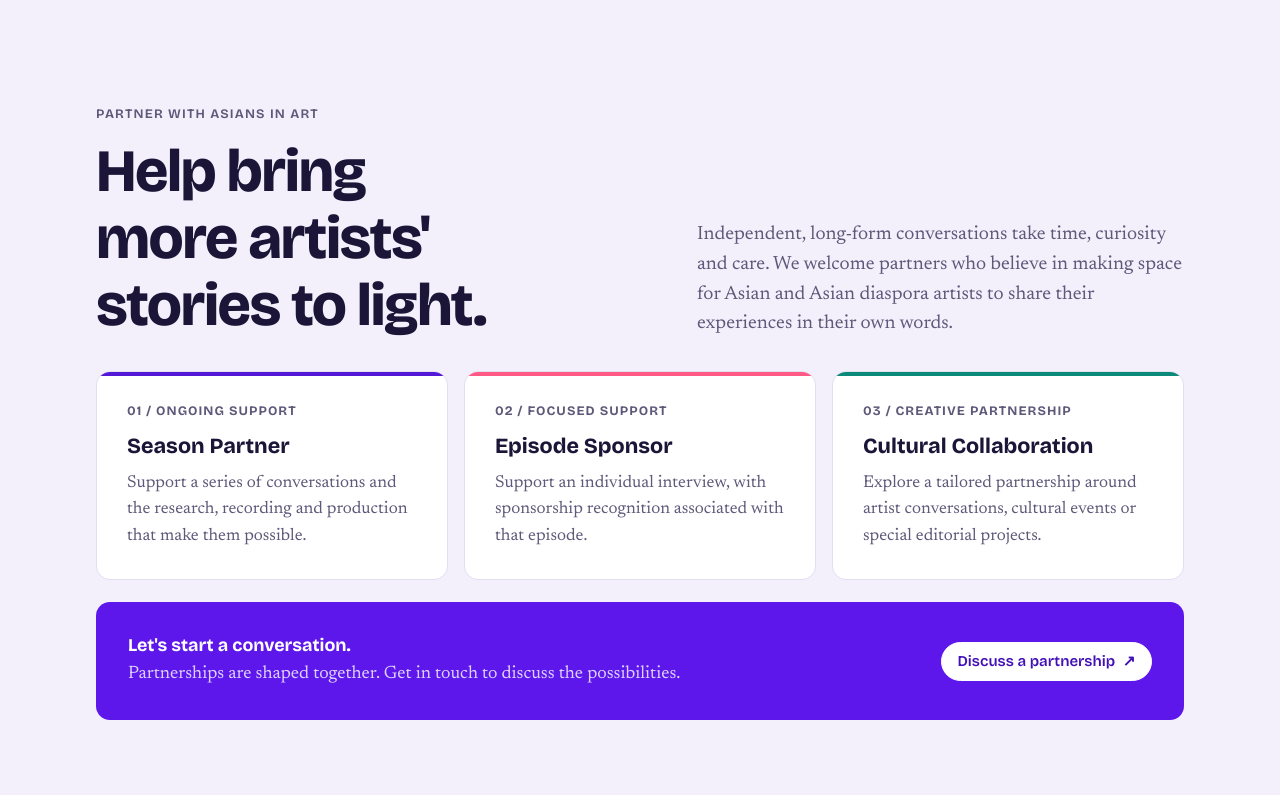
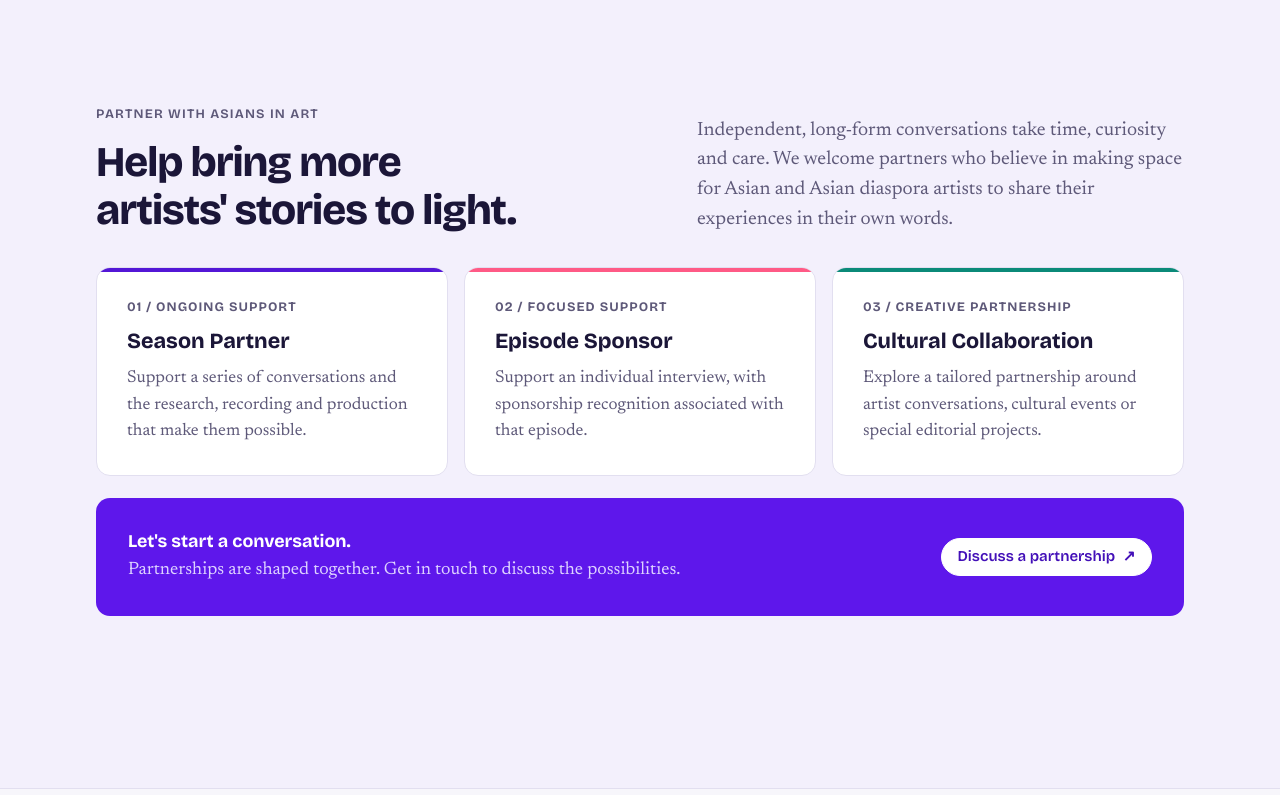
Before and after one commit to szewah/asiansinart, a plain HTML site: page index.html in a window 1280 px wide. Shown: the part 3940-4735 px from the top of the page. Drawn offline with nearby package versions, Linux system fonts and the light colour scheme.

Commit message:
Update styles.css

```diff
--- a/styles.css
+++ b/styles.css
@@ -391,3 +391,11 @@ dialog::backdrop { background: rgba(14, 9, 36, .55); backdrop-filter: blur(2px);
   .nav { width: 100%; order: 3; margin-inline: -12px; }
 }
 .sr-only { position: absolute; width: 1px; height: 1px; overflow: hidden; clip: rect(0 0 0 0); white-space: nowrap; }
+
+/* Smaller sponsorship headline on desktop */
+@media (min-width: 861px) {
+  .sponsor-intro h2 {
+    font-size: clamp(2rem, 3.3vw, 3rem);
+    line-height: 1.15;
+  }
+}
```
